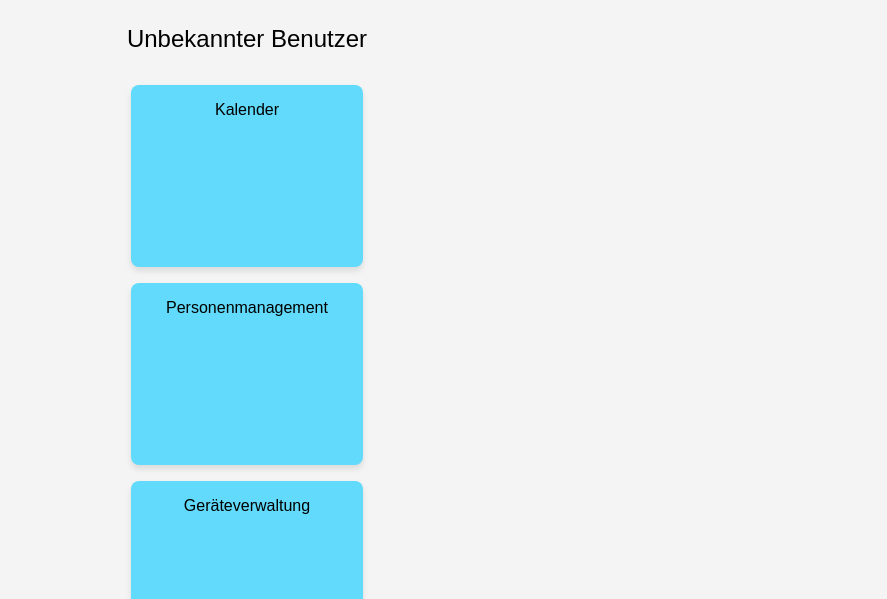
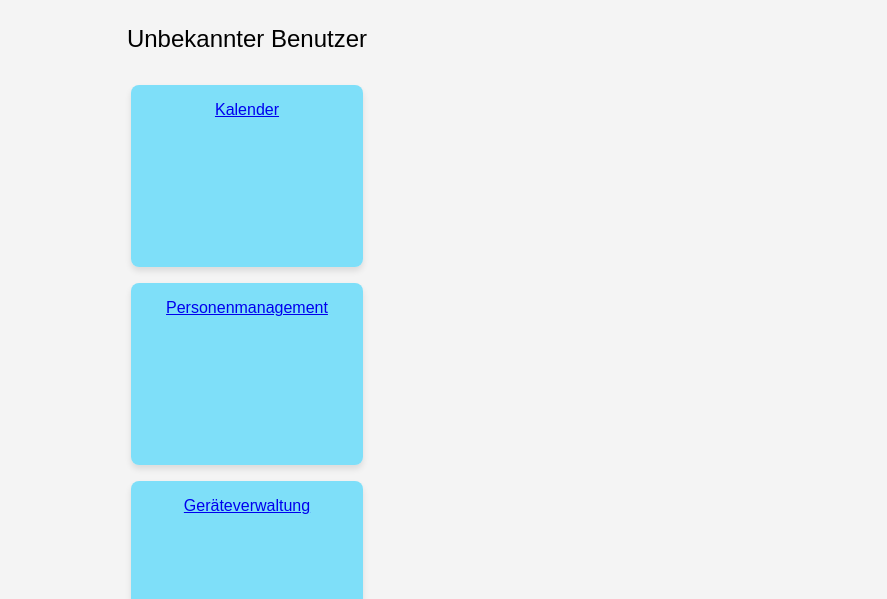
Before and after one commit to MGETZ-io/LMG, a plain HTML site: page dashboard.html in a window 1280 px wide. Shown: the part 105-704 px from the top of the page, without its empty margins (393-1280 px from the left). Drawn offline with Linux system fonts and the light colour scheme.

Commit message:
Update dashboard.html

```diff
--- a/dashboard.html
+++ b/dashboard.html
@@ -26,14 +26,15 @@
             display: inline-block;
             margin: 0.5rem;
             padding: 1rem;
-            background: #61dafb;
+            background: rgba(97, 218, 251, 0.8); /* Transparenz */
             border-radius: 8px;
             text-align: center;
             box-shadow: 0 4px 6px rgba(0, 0, 0, 0.1);
-            transition: transform 0.3s;
+            transition: transform 0.3s, background 0.3s;
         }
         .widget:hover {
             transform: scale(1.05);
+            background: rgba(33, 161, 241, 0.9); /* leicht dunkler bei Hover */
         }
         #logout {
             position: absolute;
@@ -61,10 +62,10 @@
     <h1>LMG Software Dashboard</h1>
     <p class="welcome" id="welcomeMessage"></p>
 
-    <div class="widget" id="widget1">Kalender</div>
-    <div class="widget" id="widget2">Personenmanagement</div>
-    <div class="widget" id="widget3">Geräteverwaltung</div>
-    <div class="widget" id="widget4">CEO-Funktionen</div>
+    <a href="calendar.html" class="widget">Kalender</a>
+    <a href="personenmanagement.html" class="widget">Personenmanagement</a>
+    <a href="geraeteverwaltung.html" class="widget">Geräteverwaltung</a>
+    <a href="ceo-funktionen.html" id="widget4" class="widget">CEO-Funktionen</a>
 
     <button id="logout">Logout</button>
     <img id="logo" src="LMG.jpg" alt="LMG Logo">
@@ -73,7 +74,6 @@
         const urlParams = new URLSearchParams(window.location.search);
         const user = urlParams.get('user');
         const role = urlParams.get('role');
-        const widgets = document.querySelectorAll('.widget');
 
         if (user && role) {
             document.getElementById('welcomeMessage').textContent = `Willkommen, ${user} (${role})`;
@@ -84,10 +84,6 @@
             document.getElementById('welcomeMessage').textContent = 'Unbekannter Benutzer';
         }
 
-        widgets.forEach((widget, index) => {
-            widget.addEventListener('click', () => alert(`Funktion für Widget ${index + 1} wird geladen...`));
-        });
-
         document.getElementById('logout').addEventListener('click', () => {
             window.location.href = 'index.html';
         });
```
